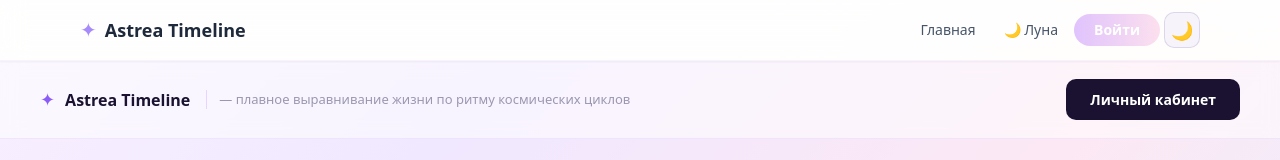
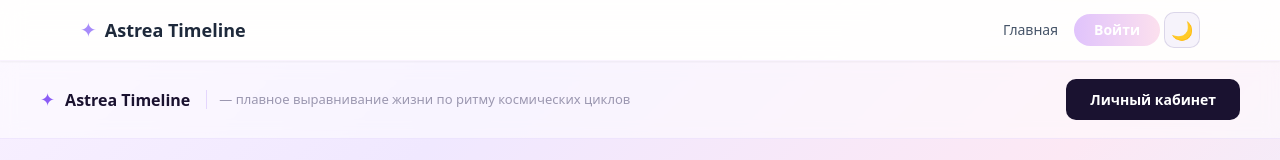
Before and after one commit to alex753ad/astro, a React (Vite) app in the folder frontend/: page / in a window 1280 px wide. Shown: the top 160 px of the page. Built offline with nearby package versions, Linux system fonts and the light colour scheme; no server answers; the HTML template or start-up script is replaced by a standard one.

Commit message:
fix: remove Luna nav link from header

```diff
--- a/frontend/src/App.jsx
+++ b/frontend/src/App.jsx
@@ -127,14 +127,7 @@ function Header({ onShowAuth, dark, toggleDark }) {
           >
             Главная
           </Link>
-          <Link
-            to="/lunar"
-            className="px-3 py-1.5 rounded-full text-slate-600 hover:text-slate-900
-                       hover:bg-astro-blue/40 transition-all duration-200"
-          >
-            🌙 Луна
-          </Link>
-          {user?.tier === 'premium' && (
+                    {user?.tier === 'premium' && (
             <Link
               to="/dashboard/clients"
               className="px-3 py-1.5 rounded-full text-slate-600 hover:text-slate-900
```
